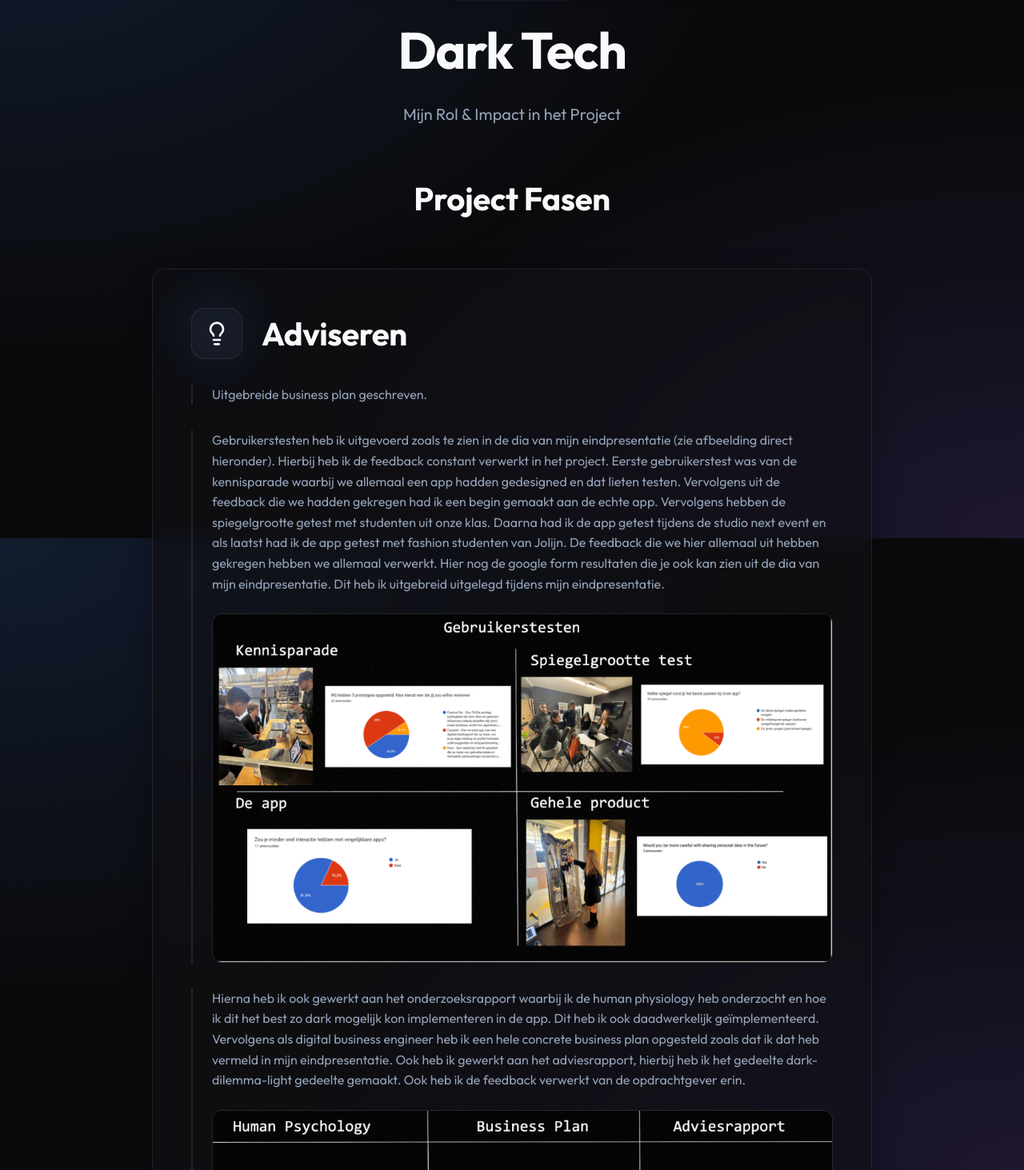
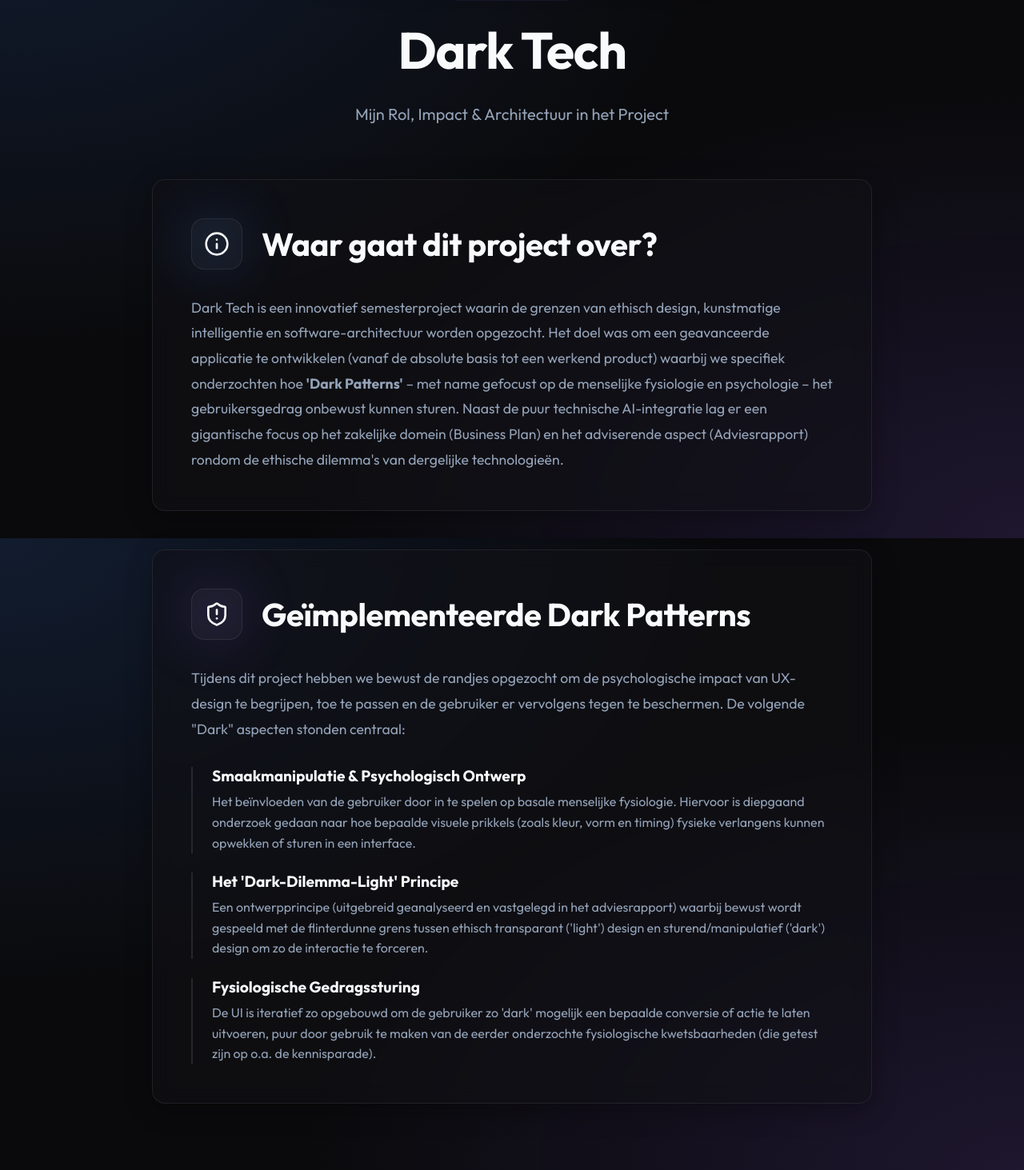
Before and after one commit to Batuhan1420/Batuhan1420.github.io, a React (Vite) app: page /#/dark-tech in a window 1280 px wide. Shown: the part 127-1590 px from the top of the page at 80% size. Built offline with nearby package versions, Linux system fonts and the light colour scheme.

Commit message:
feat: add project overview and dark patterns documentation sections to DarkTech page

```diff
--- a/src/pages/DarkTech.jsx
+++ b/src/pages/DarkTech.jsx
@@ -1,5 +1,5 @@
 import { motion } from 'framer-motion';
-import { Server, Layout, BrainCircuit, Users, Target, ArrowLeft, PenTool, Lightbulb, Code } from 'lucide-react';
+import { Server, Layout, BrainCircuit, Users, Target, ArrowLeft, PenTool, Lightbulb, Code, Info, ShieldAlert } from 'lucide-react';
 import { Link } from 'react-router-dom';
 
 const DarkTech = () => {
@@ -129,10 +129,75 @@ const DarkTech = () => {
           Semester Project
         </div>
         <h1 style={{ fontSize: '4rem', marginBottom: '1.5rem' }}>Dark Tech</h1>
-        <p style={{ fontSize: '1.25rem', maxWidth: '800px', margin: '0 auto' }}>
-          Mijn Rol & Impact in het Project
+        <p style={{ fontSize: '1.25rem', maxWidth: '800px', margin: '0 auto', color: 'var(--color-text-muted)' }}>
+          Mijn Rol, Impact & Architectuur in het Project
         </p>
       </motion.div>
+
+      {/* Introductie & Dark Patterns Sectie */}
+      <div style={{ display: 'flex', flexDirection: 'column', gap: '3rem', maxWidth: '900px', margin: '0 auto', marginBottom: '6rem' }}>
+
+        {/* Wat is dit project? */}
+        <motion.div
+          className="glass-panel"
+          initial={{ opacity: 0, y: 50 }}
+          whileInView={{ opacity: 1, y: 0 }}
+          viewport={{ once: true, margin: "-100px" }}
+          transition={{ duration: 0.6 }}
+          style={{ padding: '3rem', position: 'relative', overflow: 'hidden' }}
+        >
+          <div style={{ position: 'absolute', top: '3rem', left: '3rem', width: '60px', height: '60px', background: 'var(--color-primary)', borderRadius: '50%', filter: 'blur(40px)', opacity: 0.3 }}></div>
+          <div style={{ display: 'flex', alignItems: 'center', gap: '1.5rem', marginBottom: '2rem', position: 'relative', zIndex: 1 }}>
+            <div style={{ width: '64px', height: '64px', borderRadius: '16px', background: 'var(--color-surface)', border: 'var(--glass-border)', display: 'flex', alignItems: 'center', justifyContent: 'center' }}>
+              <Info size={32} className="text-gradient" />
+            </div>
+            <h2 style={{ margin: 0 }}>Waar gaat dit project over?</h2>
+          </div>
+          <div style={{ position: 'relative', zIndex: 1 }}>
+            <p style={{ fontSize: '1.1rem', lineHeight: '1.8', color: 'var(--color-text-muted)', margin: 0 }}>
+              Dark Tech is een innovatief semesterproject waarin de grenzen van ethisch design, kunstmatige intelligentie en software-architectuur worden opgezocht. Het doel was om een geavanceerde applicatie te ontwikkelen (vanaf de absolute basis tot een werkend product) waarbij we specifiek onderzochten hoe <strong>'Dark Patterns'</strong> – met name gefocust op de menselijke fysiologie en psychologie – het gebruikersgedrag onbewust kunnen sturen. Naast de puur technische AI-integratie lag er een gigantische focus op het zakelijke domein (Business Plan) en het adviserende aspect (Adviesrapport) rondom de ethische dilemma's van dergelijke technologieën.
+            </p>
+          </div>
+        </motion.div>
+
+        {/* Dark Patterns */}
+        <motion.div
+          className="glass-panel"
+          initial={{ opacity: 0, y: 50 }}
+          whileInView={{ opacity: 1, y: 0 }}
+          viewport={{ once: true, margin: "-100px" }}
+          transition={{ duration: 0.6, delay: 0.2 }}
+          style={{ padding: '3rem', position: 'relative', overflow: 'hidden' }}
+        >
+          <div style={{ position: 'absolute', top: '3rem', left: '3rem', width: '60px', height: '60px', background: 'var(--color-accent)', borderRadius: '50%', filter: 'blur(40px)', opacity: 0.3 }}></div>
+          <div style={{ display: 'flex', alignItems: 'center', gap: '1.5rem', marginBottom: '2rem', position: 'relative', zIndex: 1 }}>
+            <div style={{ width: '64px', height: '64px', borderRadius: '16px', background: 'var(--color-surface)', border: 'var(--glass-border)', display: 'flex', alignItems: 'center', justifyContent: 'center' }}>
+              <ShieldAlert size={32} className="text-gradient" />
+            </div>
+            <h2 style={{ margin: 0 }}>Geïmplementeerde Dark Patterns</h2>
+          </div>
+          <div style={{ position: 'relative', zIndex: 1 }}>
+            <p style={{ fontSize: '1.1rem', lineHeight: '1.8', color: 'var(--color-text-muted)', marginBottom: '2rem' }}>
+              Tijdens dit project hebben we bewust de randjes opgezocht om de psychologische impact van UX-design te begrijpen, toe te passen en de gebruiker er vervolgens tegen te beschermen. De volgende "Dark" aspecten stonden centraal:
+            </p>
+            <div style={{ display: 'flex', flexDirection: 'column', gap: '1.5rem' }}>
+              <div style={{ paddingLeft: '1.5rem', borderLeft: '2px solid var(--color-border)' }}>
+                <h3 style={{ fontSize: '1.2rem', marginBottom: '0.5rem', color: 'var(--color-text)' }}>Smaakmanipulatie & Psychologisch Ontwerp</h3>
+                <p style={{ margin: 0, lineHeight: '1.6', color: 'var(--color-text-muted)' }}>Het beïnvloeden van de gebruiker door in te spelen op basale menselijke fysiologie. Hiervoor is diepgaand onderzoek gedaan naar hoe bepaalde visuele prikkels (zoals kleur, vorm en timing) fysieke verlangens kunnen opwekken of sturen in een interface.</p>
+              </div>
+              <div style={{ paddingLeft: '1.5rem', borderLeft: '2px solid var(--color-border)' }}>
+                <h3 style={{ fontSize: '1.2rem', marginBottom: '0.5rem', color: 'var(--color-text)' }}>Het 'Dark-Dilemma-Light' Principe</h3>
+                <p style={{ margin: 0, lineHeight: '1.6', color: 'var(--color-text-muted)' }}>Een ontwerpprincipe (uitgebreid geanalyseerd en vastgelegd in het adviesrapport) waarbij bewust wordt gespeeld met de flinterdunne grens tussen ethisch transparant ('light') design en sturend/manipulatief ('dark') design om zo de interactie te forceren.</p>
+              </div>
+              <div style={{ paddingLeft: '1.5rem', borderLeft: '2px solid var(--color-border)' }}>
+                <h3 style={{ fontSize: '1.2rem', marginBottom: '0.5rem', color: 'var(--color-text)' }}>Fysiologische Gedragssturing</h3>
+                <p style={{ margin: 0, lineHeight: '1.6', color: 'var(--color-text-muted)' }}>De UI is iteratief zo opgebouwd om de gebruiker zo 'dark' mogelijk een bepaalde conversie of actie te laten uitvoeren, puur door gebruik te maken van de eerder onderzochte fysiologische kwetsbaarheden (die getest zijn op o.a. de kennisparade).</p>
+              </div>
+            </div>
+          </div>
+        </motion.div>
+
+      </div>
 
       <div style={{ display: 'flex', flexDirection: 'column', gap: '3rem', maxWidth: '900px', margin: '0 auto', marginBottom: '6rem' }}>
         <h2 style={{ textAlign: 'center', fontSize: '2.5rem', marginBottom: '1rem', color: 'var(--color-text)' }}>Project Fasen</h2>
```
